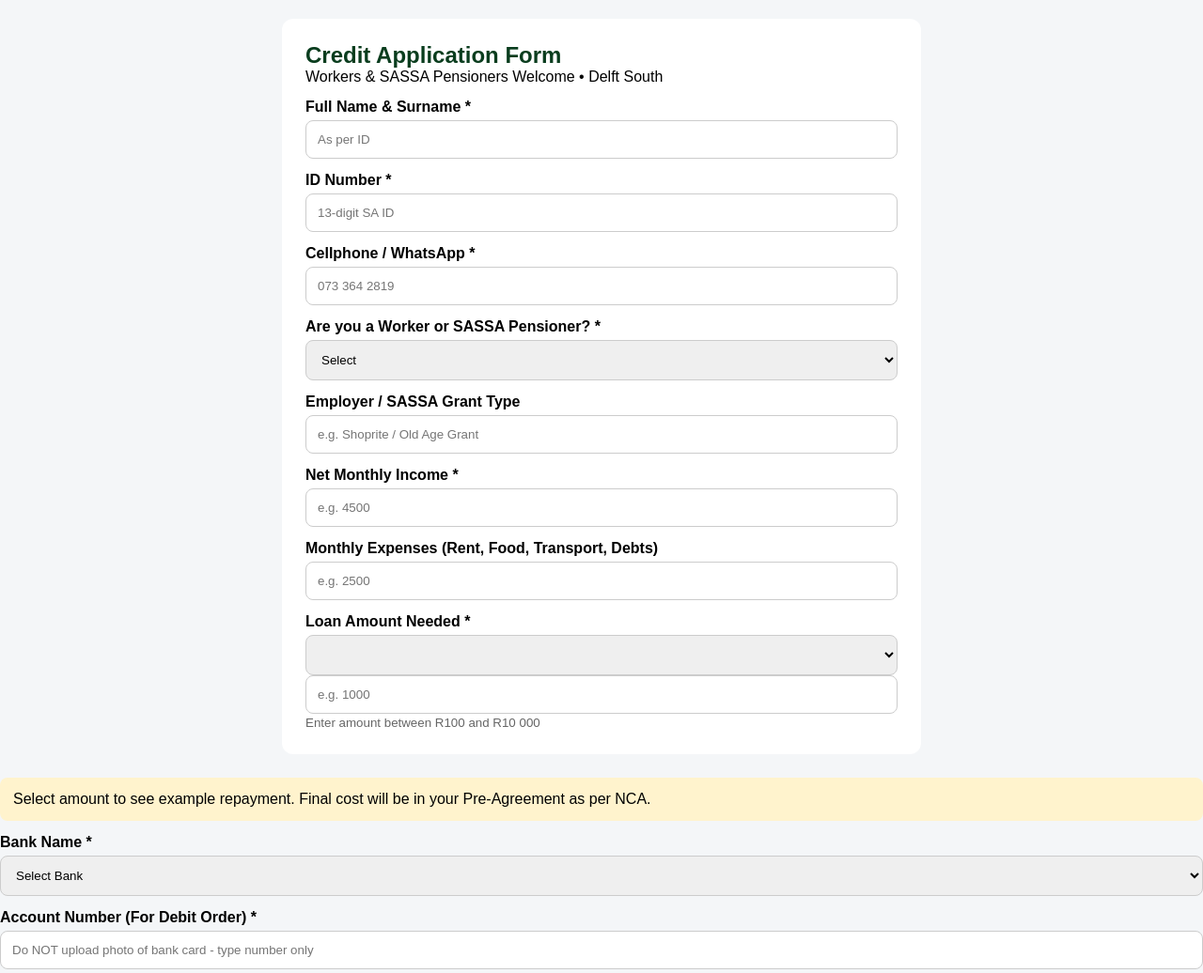
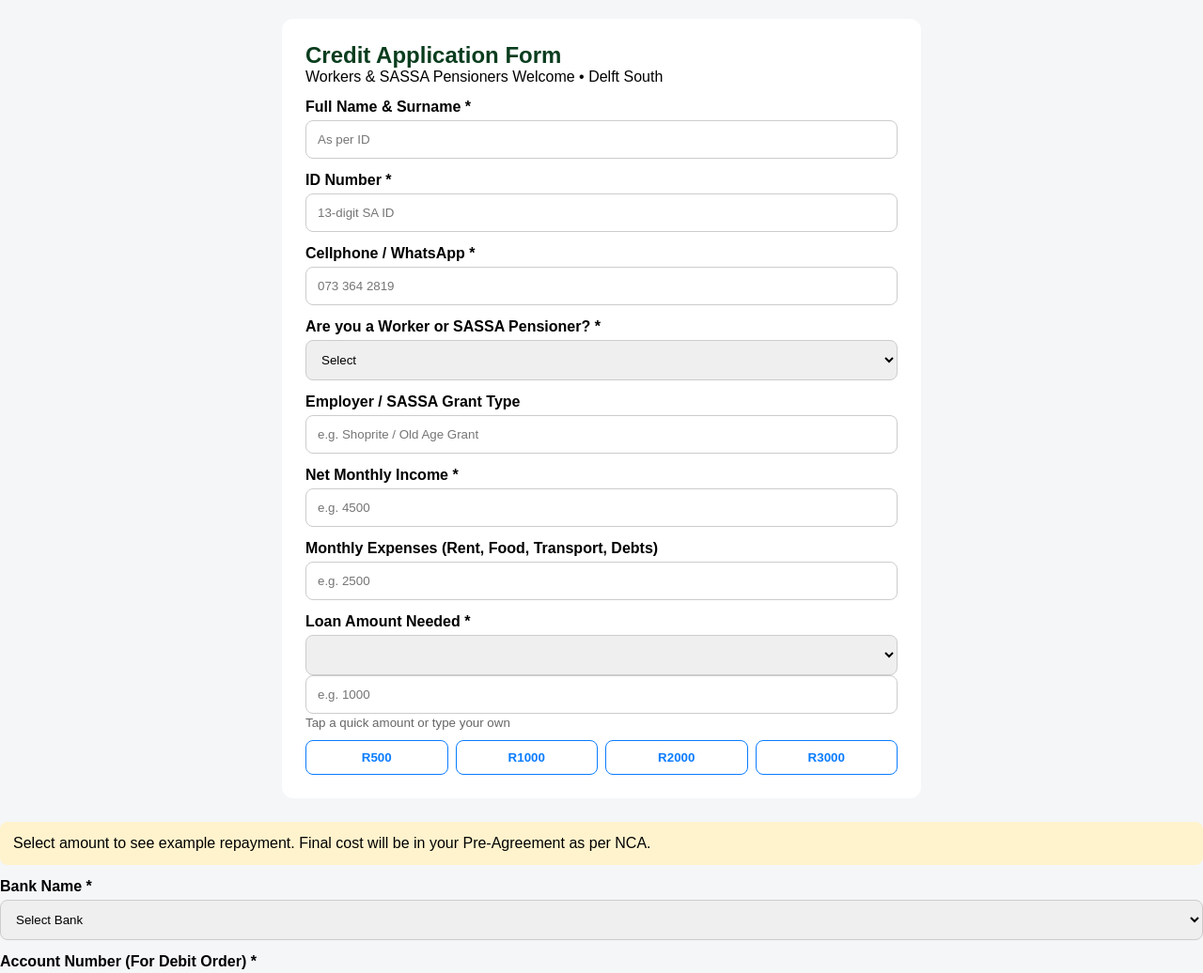
Before and after one commit to Avatar-Store190/INVESTER-PTY-LTD-, a plain HTML site: page apply.html in a window 1280 px wide. Shown: the part 60-1096 px from the top of the page at 94% size. Drawn offline with Linux system fonts and the light colour scheme.

Commit message:
index.html

```diff
--- a/apply.html
+++ b/apply.html
@@ -44,7 +44,14 @@ input,select,textarea{width:100%;padding:12px;border:1px solid #ccc;border-radiu
 <div class="form-group">
   <label for="loan_amount">How much do you want to borrow? (Amount in Rands) *</label>
   <input type="number" id="loan_amount" name="loan_amount" placeholder="e.g. 1000" min="100" max="10000" step="50" required>
-  <small style="color:#666;">Enter amount between R100 and R10 000</small>
+  <small style="color:#666;">Tap a quick amount or type your own</small>
+
+  <div style="display:flex; gap:8px; flex-wrap:wrap; margin-top:10px;">
+    <button type="button" onclick="document.getElementById('loan_amount').value='500'" style="flex:1; padding:10px; border:1px solid #0a7cff; background:#fff; color:#0a7cff; border-radius:8px; font-weight:bold; cursor:pointer;">R500</button>
+    <button type="button" onclick="document.getElementById('loan_amount').value='1000'" style="flex:1; padding:10px; border:1px solid #0a7cff; background:#fff; color:#0a7cff; border-radius:8px; font-weight:bold; cursor:pointer;">R1000</button>
+    <button type="button" onclick="document.getElementById('loan_amount').value='2000'" style="flex:1; padding:10px; border:1px solid #0a7cff; background:#fff; color:#0a7cff; border-radius:8px; font-weight:bold; cursor:pointer;">R2000</button>
+    <button type="button" onclick="document.getElementById('loan_amount').value='3000'" style="flex:1; padding:10px; border:1px solid #0a7cff; background:#fff; color:#0a7cff; border-radius:8px; font-weight:bold; cursor:pointer;">R3000</button>
+  </div>
 </div>
 
 <div class="calc" id="calcBox">Select amount to see example repayment. Final cost will be in your Pre-Agreement as per NCA.</div>
```
